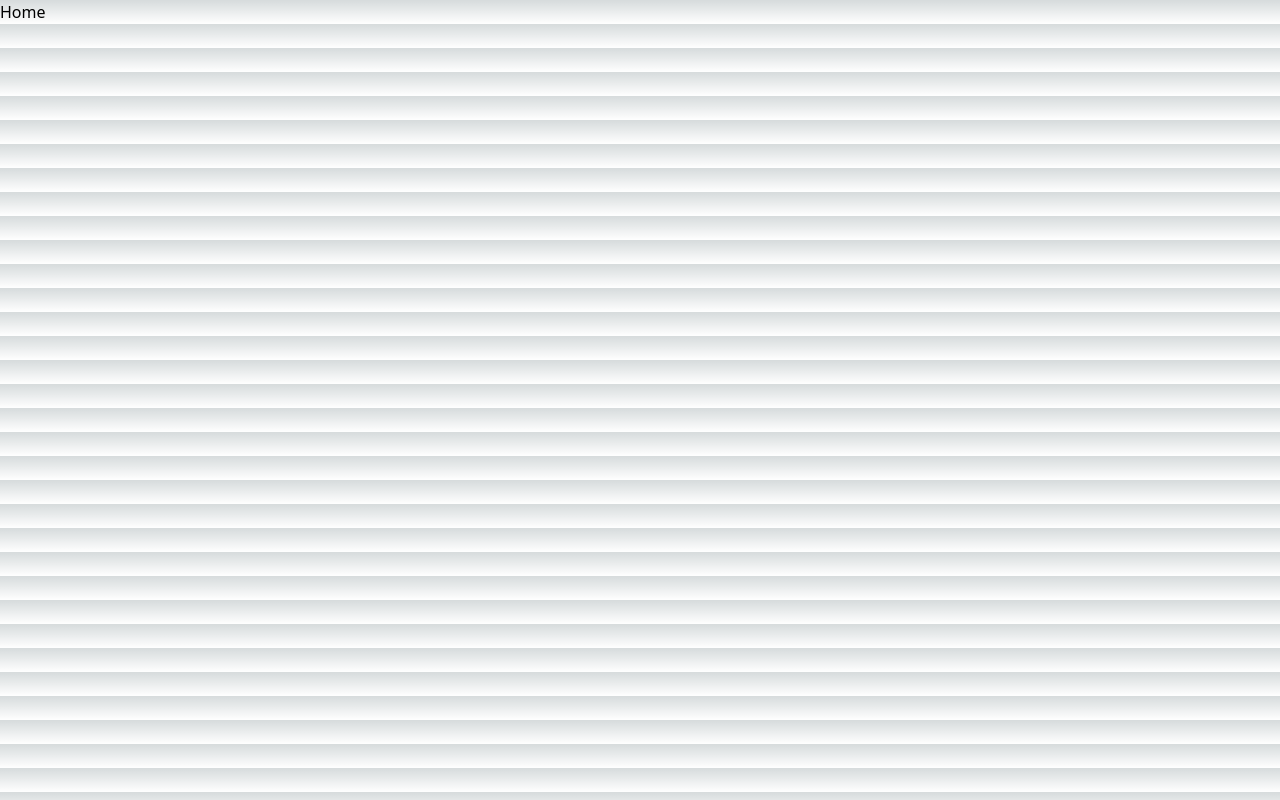
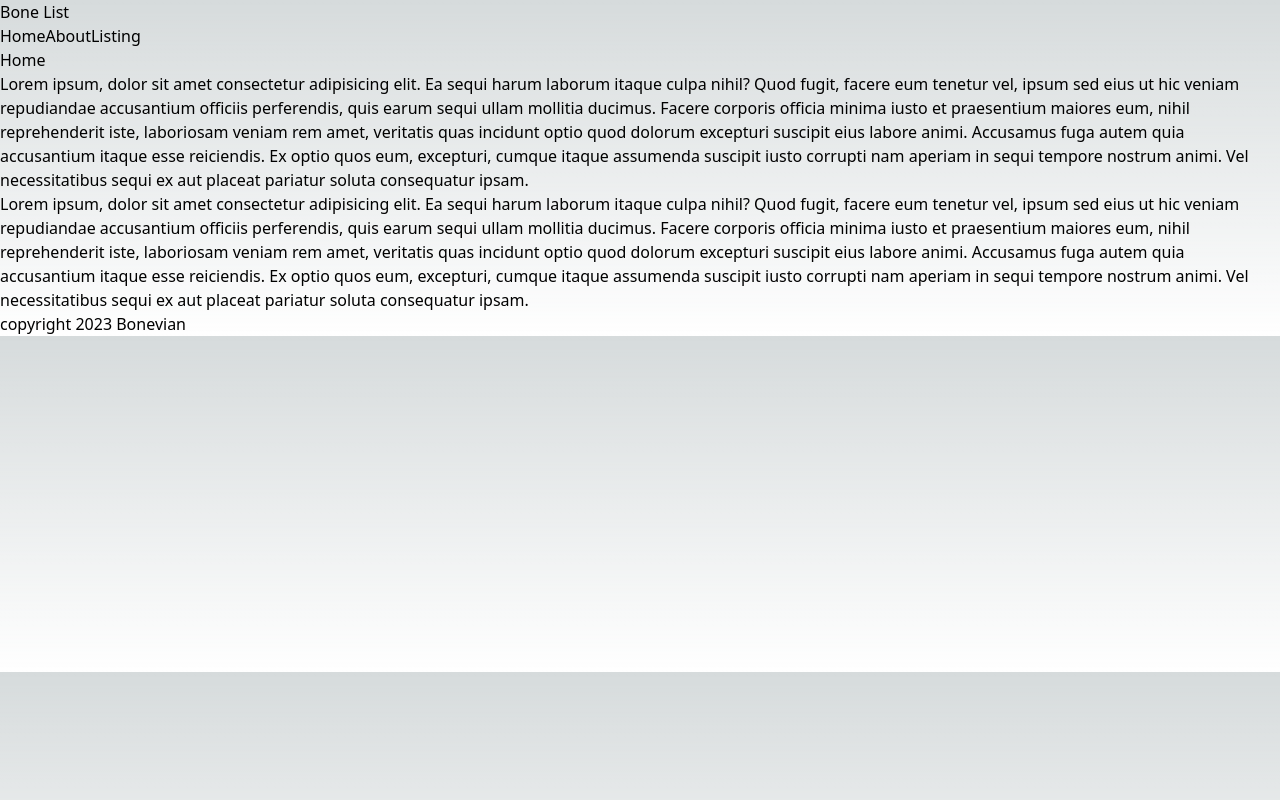
Before and after one commit to KonferensiHantuProject/nextjs-practice, a Next.js app: page / in a window 1280 px wide. Built offline with nearby package versions, Linux system fonts and the light colour scheme.

Commit message:
Adding Components

```diff
--- /dev/null
+++ b/components/Footer.js
@@ -0,0 +1,9 @@
+const Footer = () => {
+    return (
+        <div>
+            <p>copyright 2023 Bonevian</p>
+        </div>
+    );
+}
+
+export default Footer;
--- /dev/null
+++ b/components/Navbar.js
@@ -0,0 +1,14 @@
+const Navbar = () => {
+    return (
+        <nav>
+            <div className="logo">
+                <h1>Bone List</h1>
+            </div>
+            <a>Home</a>
+            <a>About</a>
+            <a>Listing</a>
+        </nav>
+     );
+}
+
+export default Navbar;
--- a/pages/index.js
+++ b/pages/index.js
@@ -1,12 +1,18 @@
 import Image from 'next/image'
 import { Inter } from 'next/font/google'
+import Navbar from '@/components/Navbar'
+import Footer from '@/components/Footer'
 
 const inter = Inter({ subsets: ['latin'] })
 
 export default function Home() {
   return (
     <div>
+      <Navbar />
       <h1>Home</h1>
+      <p>Lorem ipsum, dolor sit amet consectetur adipisicing elit. Ea sequi harum laborum itaque culpa nihil? Quod fugit, facere eum tenetur vel, ipsum sed eius ut hic veniam repudiandae accusantium officiis perferendis, quis earum sequi ullam mollitia ducimus. Facere corporis officia minima iusto et praesentium maiores eum, nihil reprehenderit iste, laboriosam veniam rem amet, veritatis quas incidunt optio quod dolorum excepturi suscipit eius labore animi. Accusamus fuga autem quia accusantium itaque esse reiciendis. Ex optio quos eum, excepturi, cumque itaque assumenda suscipit iusto corrupti nam aperiam in sequi tempore nostrum animi. Vel necessitatibus sequi ex aut placeat pariatur soluta consequatur ipsam.</p>
+      <p>Lorem ipsum, dolor sit amet consectetur adipisicing elit. Ea sequi harum laborum itaque culpa nihil? Quod fugit, facere eum tenetur vel, ipsum sed eius ut hic veniam repudiandae accusantium officiis perferendis, quis earum sequi ullam mollitia ducimus. Facere corporis officia minima iusto et praesentium maiores eum, nihil reprehenderit iste, laboriosam veniam rem amet, veritatis quas incidunt optio quod dolorum excepturi suscipit eius labore animi. Accusamus fuga autem quia accusantium itaque esse reiciendis. Ex optio quos eum, excepturi, cumque itaque assumenda suscipit iusto corrupti nam aperiam in sequi tempore nostrum animi. Vel necessitatibus sequi ex aut placeat pariatur soluta consequatur ipsam.</p>
+      <Footer />
     </div>
   )
 }
```
